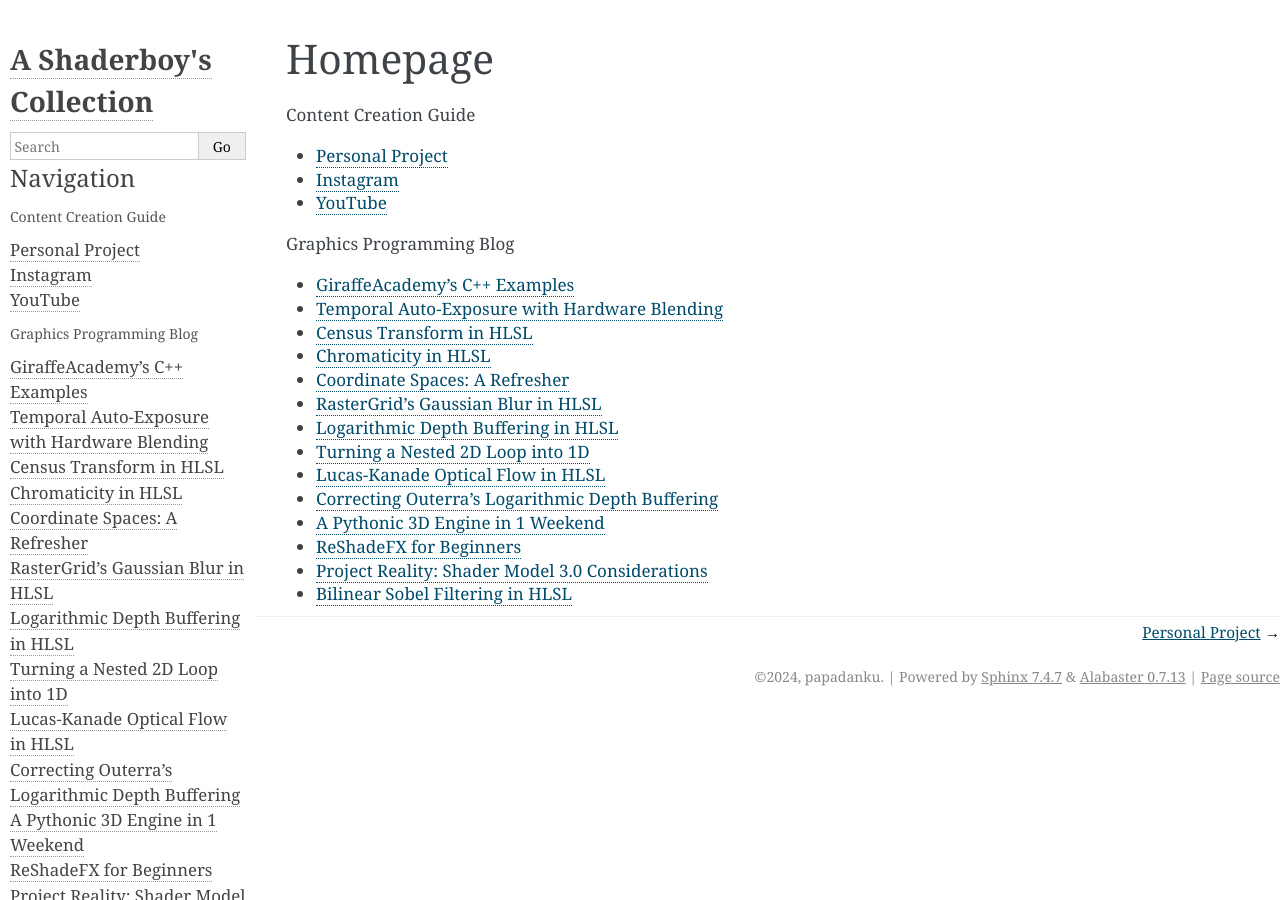
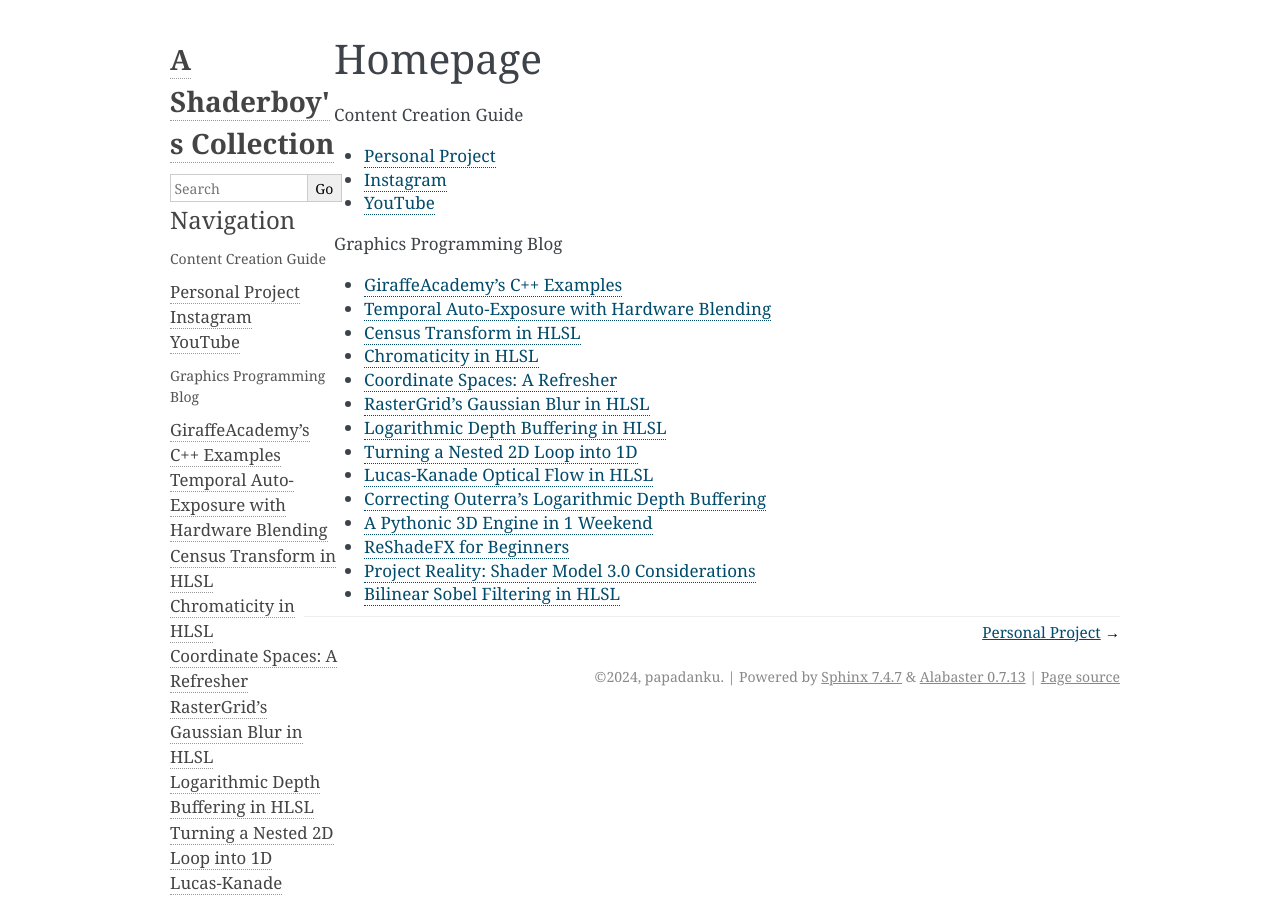
Before and after one commit to papadanku/papadanku.github.io, a Sphinx documentation site: the page built from doc/index.rst, in a window 1280 px wide. Built offline with Sphinx 7.4.7, drawn with Linux system fonts in a browser that asks for light colours.

Commit message:
Update conf.py

```diff
--- a/doc/conf.py
+++ b/doc/conf.py
@@ -36,6 +36,6 @@ html_sidebars = {
 html_theme_options = {
     'fixed_sidebar': 'true',
     'show_relbar_bottom': 'true',
-    'page_width': '100%',
-    'sidebar_width': '20%'
+    'page_width': '75%',
+    'sidebar_width': '15%'
 }
```
